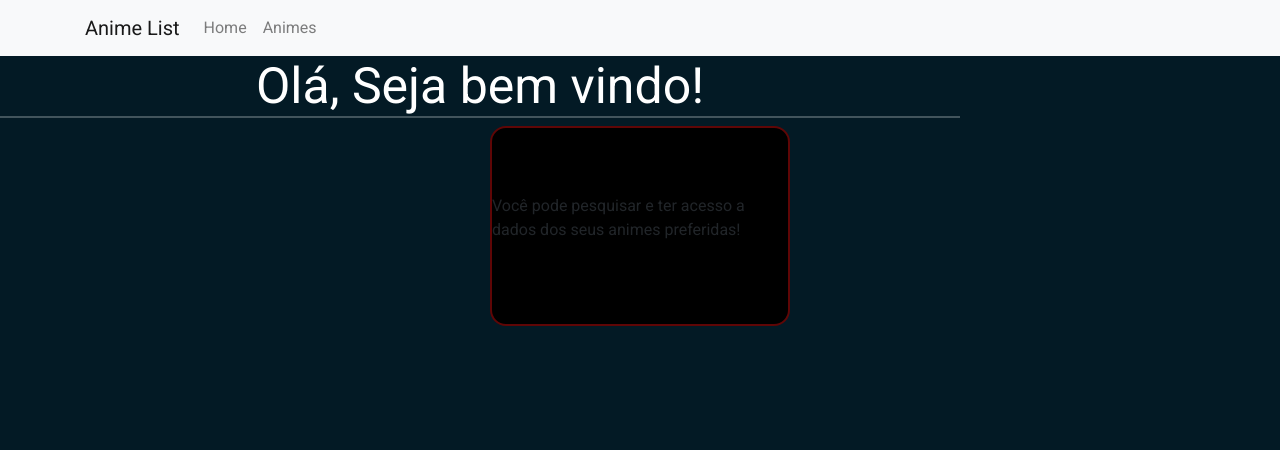
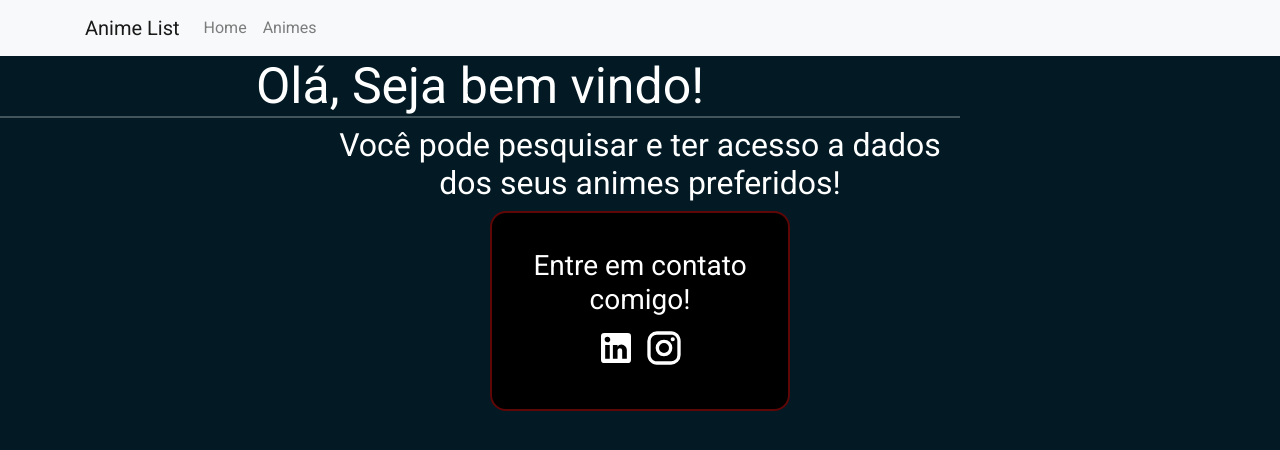
Before and after one commit to denilsonjj/AnimeList, a React (Create React App) app: page / in a window 1280 px wide. Shown: the top 450 px of the page. Built offline with nearby package versions, Linux system fonts and the light colour scheme.

Commit message:
adicionando links e campo de contato

```diff
--- a/src/components/Animes.jsx
+++ b/src/components/Animes.jsx
@@ -40,8 +40,8 @@ const Animes = () => {
            </div>
              <div className={style.animes}>
                 { text ? filter.map(anime => (
-                    <div id={anime.id} style={{ textAlign: "center", marginRight:'0' }}>
-                        <Card sx={{ maxWidth: 300,minWidth: 250, height: 260 }}>
+                    <div id={anime.id} style={{ textAlign: "center", width:280}}>
+                        <Card sx={{ maxWidth: 280,minWidth: 250, height: 260 }}>
                             <CardActionArea>
                                 <CardMedia
                                     component="img"
@@ -84,8 +84,7 @@ const Animes = () => {
                     </div>
                 ))}
                 {loading && <div style={{ textAlign: "center" }}>
-                    <CircularProgress sx={{ width: '200px' }} disableShrink />
-                    <h2 className={style.loading}>Loading</h2> </div>}
+                    <CircularProgress sx={{ width: '200px' }} disableShrink /></div>}
             </div>
         </div>
     )
--- a/src/components/Home.jsx
+++ b/src/components/Home.jsx
@@ -1,19 +1,29 @@
 import React from "react";
 import style from "../style/Home.module.css";
-
-
+import InstagramIcon from '@mui/icons-material/Instagram';
+import LinkedInIcon from '@mui/icons-material/LinkedIn';
 const Home = () => {
   return (
     <div className={style.content}>
       <h1 className={style.title}>Olá, Seja bem vindo!</h1>
-      <div className={style.content2}>
-        <p>
-          Você pode pesquisar e ter acesso a dados dos seus animes
-          preferidas!
-        </p>
-      </div>
       <div>
-
+        <div className={style.content1}>
+          <h2>
+            Você pode pesquisar e ter acesso a dados dos seus animes
+            preferidos!
+          </h2>
+        </div>
+        <div className={style.content2}>
+          <h3 className={style.textContact}>Entre em contato comigo!</h3>
+          <div className={style.iconsArea}>
+            <a href="https://www.linkedin.com/in/denilsonjj/" target="_blank" without rel="noreferrer">
+              <LinkedInIcon sx={{ color: 'white', fontSize: '40px', margin: '4px' }} />
+            </a>
+            <a href="#"target="_blank" without rel="noreferrer" >
+              <InstagramIcon sx={{ color: 'white', fontSize: '40px', margin: '4px' }} />
+            </a>
+          </div>
+        </div>
       </div>
     </div>
   );
```
